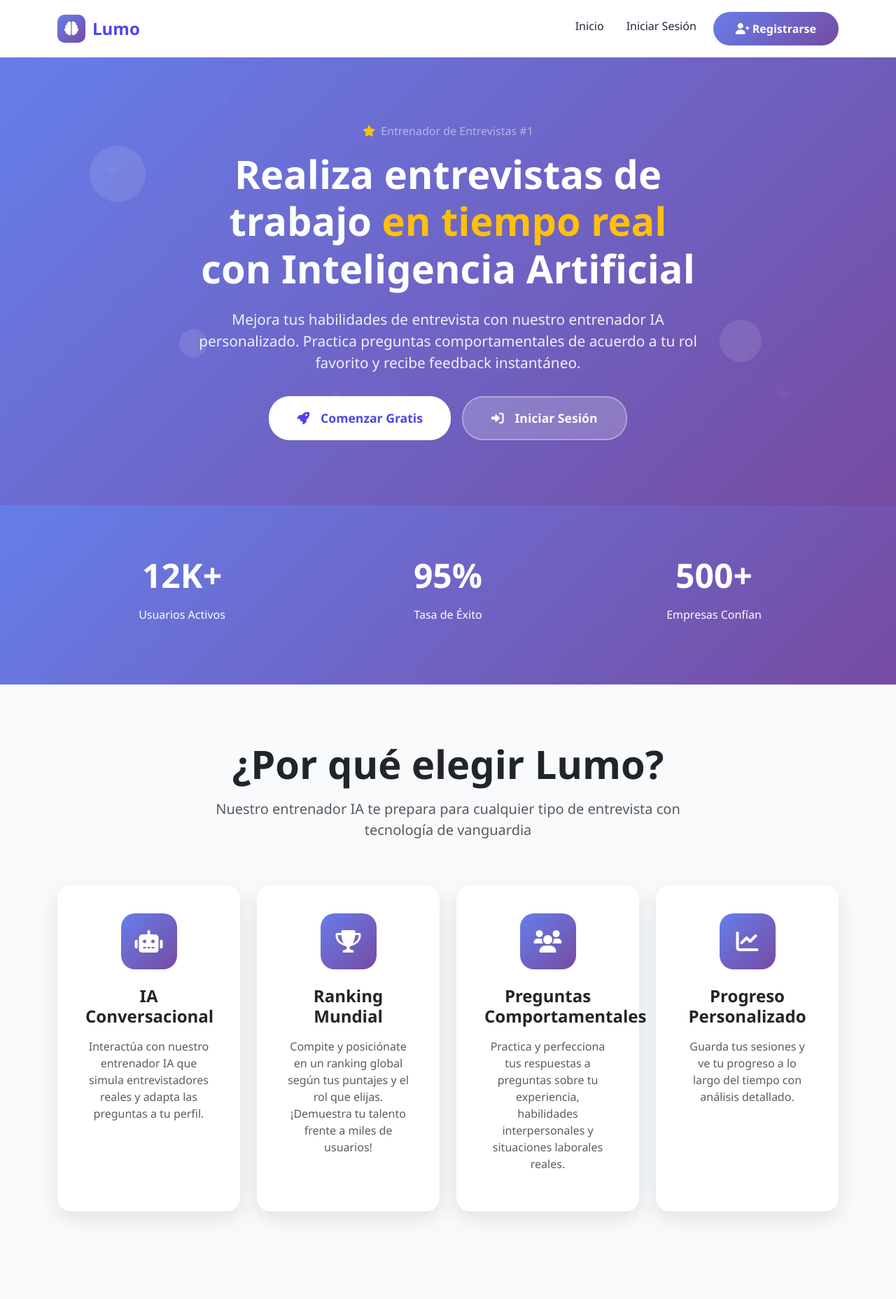
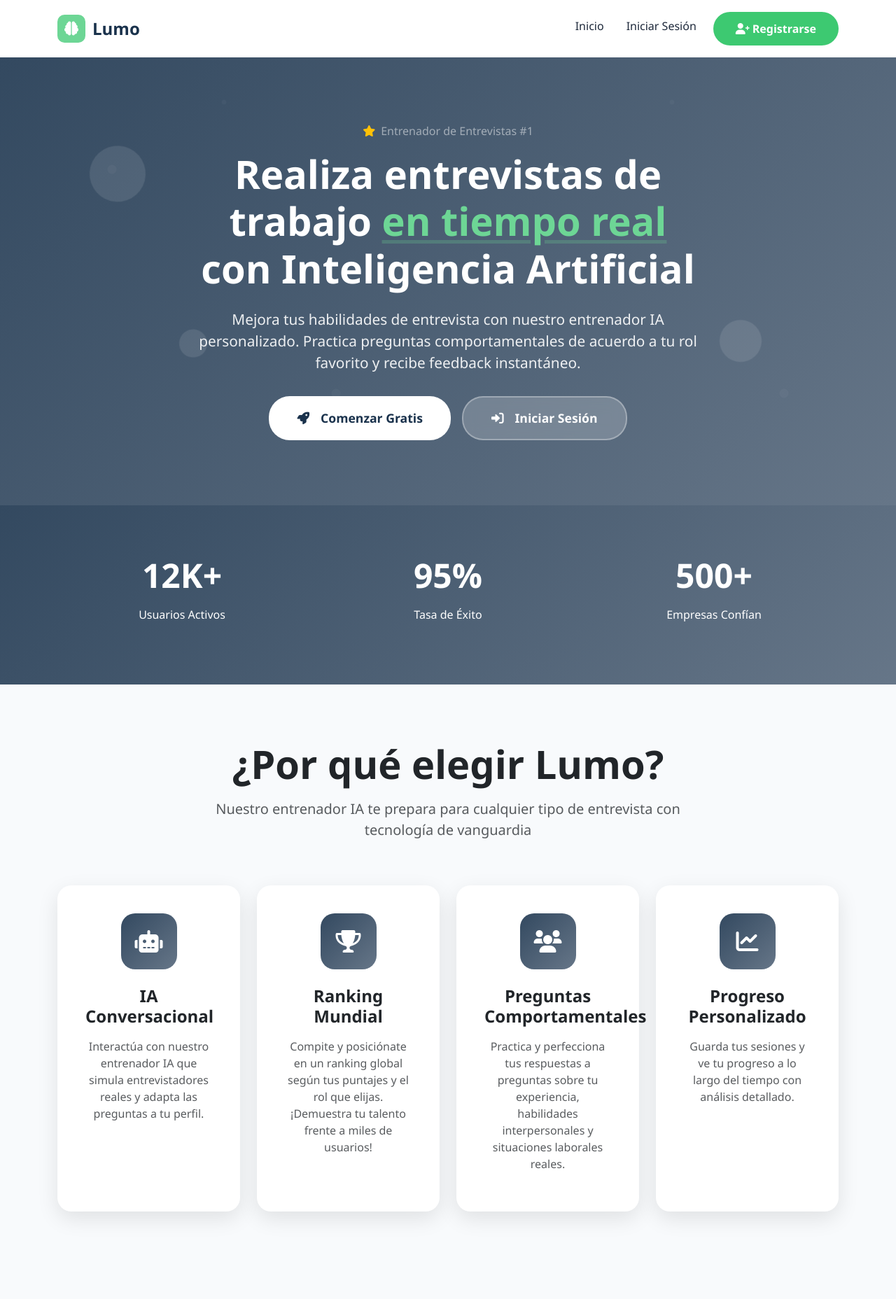
Before and after one commit to mcarrasqub/InterviewTrainer, a Django app: page / in a window 1280 px wide. Shown: the top 1856 px of the page at 70% size. Run offline with Django 4.2, Linux system fonts and the light colour scheme.

Commit message:
Actualización de estilos de diseño: cambio de colores y gradientes a colores de MAGNETO

```diff
--- a/templates/base.html
+++ b/templates/base.html
@@ -8,11 +8,12 @@
     <link href="https://cdnjs.cloudflare.com/ajax/libs/font-awesome/6.0.0/css/all.min.css" rel="stylesheet">
     <style>
         :root {
-            --lumo-primary: #4F46E5;
+            --lumo-primary: #1A324C;
             --lumo-secondary: #7C3AED;
-            --lumo-gradient: linear-gradient(135deg, #667eea 0%, #764ba2 100%);
+            --lumo-gradient: linear-gradient(135deg, #334960 0%, #667688 100%);
             --lumo-light: #F8FAFC;
             --lumo-dark: #1E293B;
+            --Lumo-logo: #6dd695;
         }
 
         body {
@@ -35,7 +36,7 @@
         .logo-container {
             width: 40px;
             height: 40px;
-            background: var(--lumo-gradient);
+            background: #6dd695;
             border-radius: 10px;
             display: flex;
             align-items: center;
@@ -49,7 +50,7 @@
         }
 
         .btn-primary {
-            background: var(--lumo-gradient);
+            background: #3DC971 ;
             border: none;
             border-radius: 25px;
             padding: 0.75rem 2rem;
--- a/templates/evaluation/global_ranking.html
+++ b/templates/evaluation/global_ranking.html
@@ -6,7 +6,7 @@
 {{ block.super }}
 <style>
     .ranking-container {
-        background: linear-gradient(135deg, #667eea 0%, #764ba2 100%);
+        background: linear-gradient(135deg, #334960 0%, #667688 100%);
         padding: 2rem;
         border-radius: 20px;
         color: white;
@@ -74,8 +74,8 @@
 
     /* Destacar usuario actual */
     .ranking-item.current-user {
-        background-color: #ff007f; /* Color fucsia para destacar */
-        box-shadow: 0 0 20px rgba(255, 0, 127, 0.5);
+        background-color: #6dd695; /* Color verde para destacar */
+        box-shadow: 0 0 20px rgba(109, 214, 149, 0.5);
     }
 
     /* Colores por posición */
--- a/templates/interview_trainer/chat.html
+++ b/templates/interview_trainer/chat.html
@@ -330,7 +330,7 @@
 /* Estilo visual para el botón dentro del contenedor de estadísticas */
 .stats-button-container .btn {
     background: var(--lumo-primary);
-    background-image: linear-gradient(135deg, #667eea 0%, #764ba2 100%);
+    background-image: linear-gradient(135deg, #6dd695 0%, #3DC971 100%);
     color: #fff !important;
     border: none;
     border-radius: 12px;
--- a/templates/interview_trainer/home.html
+++ b/templates/interview_trainer/home.html
@@ -7,7 +7,7 @@
 <link href="https://cdnjs.cloudflare.com/ajax/libs/aos/2.3.4/aos.css" rel="stylesheet">
 <style>
     .hero-section {
-        background: linear-gradient(135deg, #667eea 0%, #764ba2 100%);
+        background: linear-gradient(135deg, #334960 0%, #667688 100%);
         min-height: 80vh;
         display: flex;
         align-items: center;
@@ -226,6 +226,14 @@
         50% { transform: translateY(-20px) rotate(180deg); }
     }
 
+    .texto_subrayado {
+        color: #6dd695; /* verde */
+        font-weight: 800;
+        text-decoration: underline;
+        text-decoration-color: rgba(109,214,149,0.25);
+        text-underline-offset: 6px;
+    }
+
     @media (max-width: 768px) {
         .hero-title {
             font-size: 2.5rem;
@@ -270,7 +278,7 @@
                     </div>
                     <h1 class="hero-title">
                         Realiza entrevistas de trabajo
-                        <span class="text-warning">en tiempo real</span>
+                        <span class="texto_subrayado">en tiempo real</span>
                         con Inteligencia Artificial
                     </h1>
                     <p class="hero-subtitle">
```
